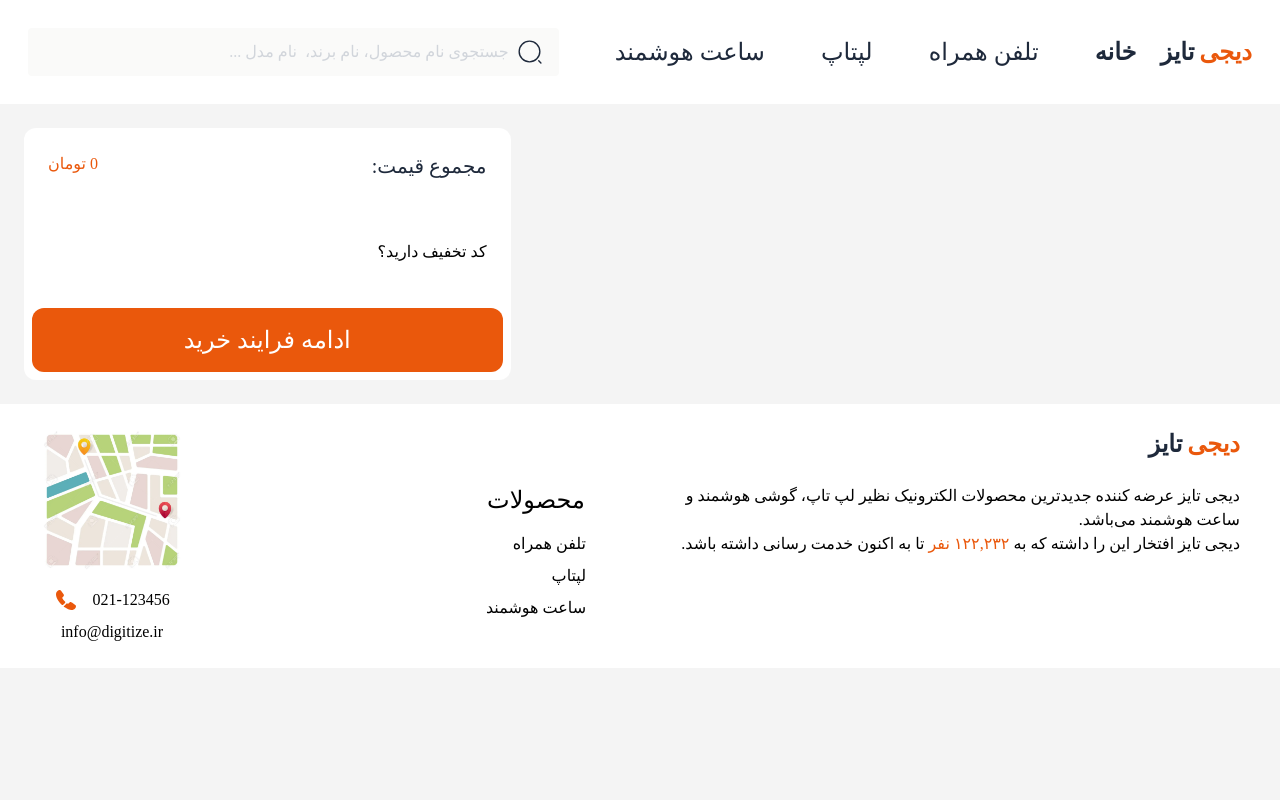
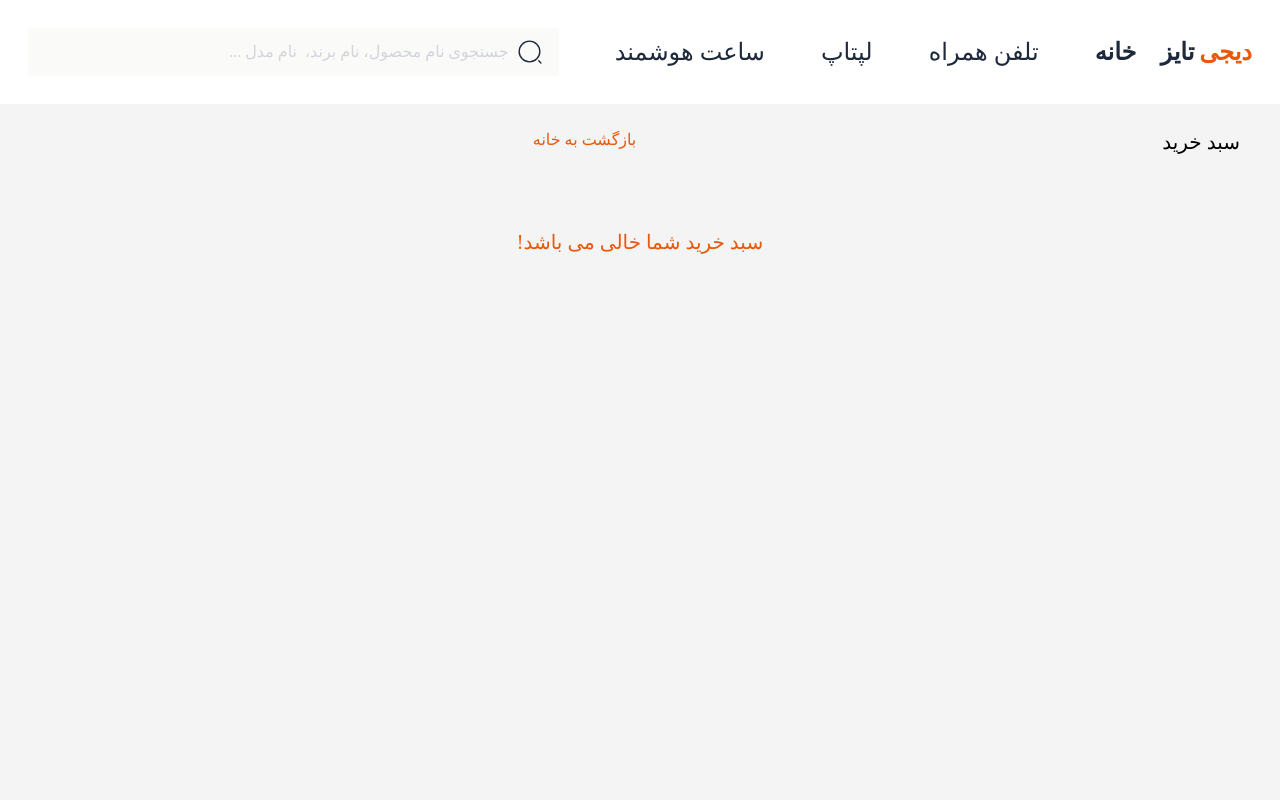
Before and after one commit to tasadophi/Digitize-Shop, a Next.js app: page /cart in a window 1280 px wide. Shown: the top 800 px of the page. Built offline with nearby package versions, Linux system fonts and the light colour scheme.

Commit message:
cart page completed

```diff
--- a/pages/cart.js
+++ b/pages/cart.js
@@ -2,11 +2,14 @@ import MobileHeader from "../components/MobileHeader";
 import Image from "next/image";
 import XIcon from "../components/icons/XIcon";
 import BottomMenu from "../components/BottomMenu";
-import { useShop } from "../context/state";
+import { useShop, useShopDispatcher } from "../context/state";
 import { sepratePrice } from "../lib/api";
 import Layout from "../Layout/Layout";
+import Head from "next/head";
+import Link from "next/link";
 
 const CartItem = ({ product }) => {
+  const dispatch = useShopDispatcher();
   return (
     <div className="w-full flex gap-2 bg-white rounded-xl">
       <div className="relative w-14 h-24 mr-4">
@@ -25,16 +28,29 @@ const CartItem = ({ product }) => {
           {sepratePrice(product.price)} تومان
         </span>
       </div>
-      <div className="flex flex-col justify-self-end items-end  mr-auto justify-between p-2">
-        <span className="w-3 h-3 text-orange-400">
+      <div className="flex flex-col justify-self-end items-end  mr-auto justify-between p-2 select-none">
+        <span
+          className="w-3 h-3 text-orange-400 cursor-pointer"
+          onClick={() => {
+            dispatch({ type: "remove", id: product.id });
+          }}
+        >
           <XIcon />
         </span>
         <div className="flex items-center gap-1">
-          <span className="w-5 h-5 bg-gray-200 text-gray-600 flex justify-center items-center rounded-full">
+          <span
+            className="w-5 h-5 bg-gray-200 cursor-pointer text-gray-600 flex justify-center items-center rounded-full"
+            onClick={() => dispatch({ type: "increase", id: product.id })}
+          >
             +
           </span>
-          <span className="border border-orange-600 px-1 rounded p-0.5">1</span>
-          <span className="w-5 h-5 bg-orange-200 text-orange-600 flex justify-center items-center rounded-full">
+          <span className="border border-orange-400 px-1 rounded p-0.5">
+            {product.count}
+          </span>
+          <span
+            className="w-5 h-5 bg-orange-200 cursor-pointer text-orange-600 flex justify-center items-center rounded-full"
+            onClick={() => dispatch({ type: "decrease", id: product.id })}
+          >
             -
           </span>
         </div>
@@ -45,18 +61,38 @@ const CartItem = ({ product }) => {
 
 const Cart = () => {
   const shop = useShop();
-  const total = shop.cart.reduce((acc, curr) => acc + curr.price, 0);
+  const total = shop.cart.reduce(
+    (acc, curr) => acc + curr.price * curr.count,
+    0
+  );
   return (
     <Layout>
-      <section className="container p-6">
+      <Head>
+        <title>سبد خرید</title>
+      </Head>
+      <section className="container p-6 footerWrapper">
         <MobileHeader logo={false} title="سبد خرید" />
-        <div className="flex flex-col lg:flex-row lg:gap-4">
-          <div className="flex flex-col justify-center gap-2 lg:w-3/5 lg:justify-start">
+        <div className="hidden w-3/5 px-4 justify-between mb-2 lg:flex">
+          <span className="font-medium text-xl">سبد خرید</span>
+          <span className="text-orange-600">
+            <Link href="/">بازگشت به خانه</Link>
+          </span>
+        </div>
+        <div className="flex flex-col w-full lg:flex-row lg:gap-4">
+          <div
+            className={`${
+              total ? "flex" : "hidden"
+            } flex-col justify-center gap-2 lg:w-3/5 lg:justify-start`}
+          >
             {shop.cart.map((product) => (
               <CartItem key={product.id} product={product} />
             ))}
           </div>
-          <div className="bg-white flex flex-col gap-7 w-full h-fit p-2 mt-8 mb-12 rounded-xl lg:w-2/5 lg:m-0">
+          <div
+            className={`${
+              total ? "flex" : "hidden"
+            } bg-white flex-col gap-7 w-full h-fit p-2 mt-8 mb-12 rounded-xl lg:w-2/5 lg:m-0`}
+          >
             <div className="flex justify-between p-4">
               <span className="font-medium text-xl text-slate-800">
                 مجموع قیمت:
@@ -65,10 +101,17 @@ const Cart = () => {
                 {sepratePrice(total)} تومان
               </span>
             </div>
-            <span className="p-4">کد تخفیف دارید؟</span>
-            <div className="bg-orange-600 text-2xl rounded-xl py-4 flex justify-center text-white lg:m-0">
+            <span className="p-4 cursor-pointer">کد تخفیف دارید؟</span>
+            <button className="bg-orange-400 text-2xl rounded-xl py-4 flex justify-center text-white lg:m-0">
               ادامه فرایند خرید
-            </div>
+            </button>
+          </div>
+          <div
+            className={`${
+              total ? "hidden" : "block"
+            } font-medium text-orange-600 text-xl w-full mt-16 rounded-xl text-center`}
+          >
+            سبد خرید شما خالی می باشد!
           </div>
         </div>
         <BottomMenu />
```
